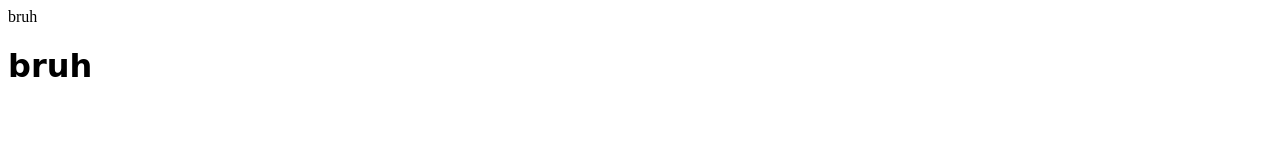
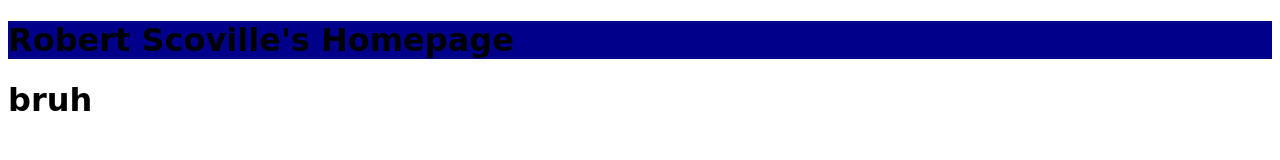
Before and after one commit to rscoville25/rscoville25.github.io, a plain HTML site: page index.html in a window 1280 px wide. Drawn offline with Linux system fonts and the light colour scheme.

Commit message:
Updating CSS

```diff
--- a/index.css
+++ b/index.css
@@ -1,3 +1,7 @@
 h1 {
     font-family: cursive;
 }
+
+.header {
+    background-color: darkblue;
+}
--- a/index.html
+++ b/index.html
@@ -1,10 +1,13 @@
 <!DOCTYPE html>
 <html>
     <head>
-        <link rel="stylesheet" href="index.css"
+        <link rel="stylesheet" href="index.css">
         <title>bruh</title>
     </head>
     <body>
+        <div class="header">
+            <h1 class="header-title">Robert Scoville's Homepage</h1>
+        </div>
         <h1>bruh</h1>
     </body>
 </html>
```
